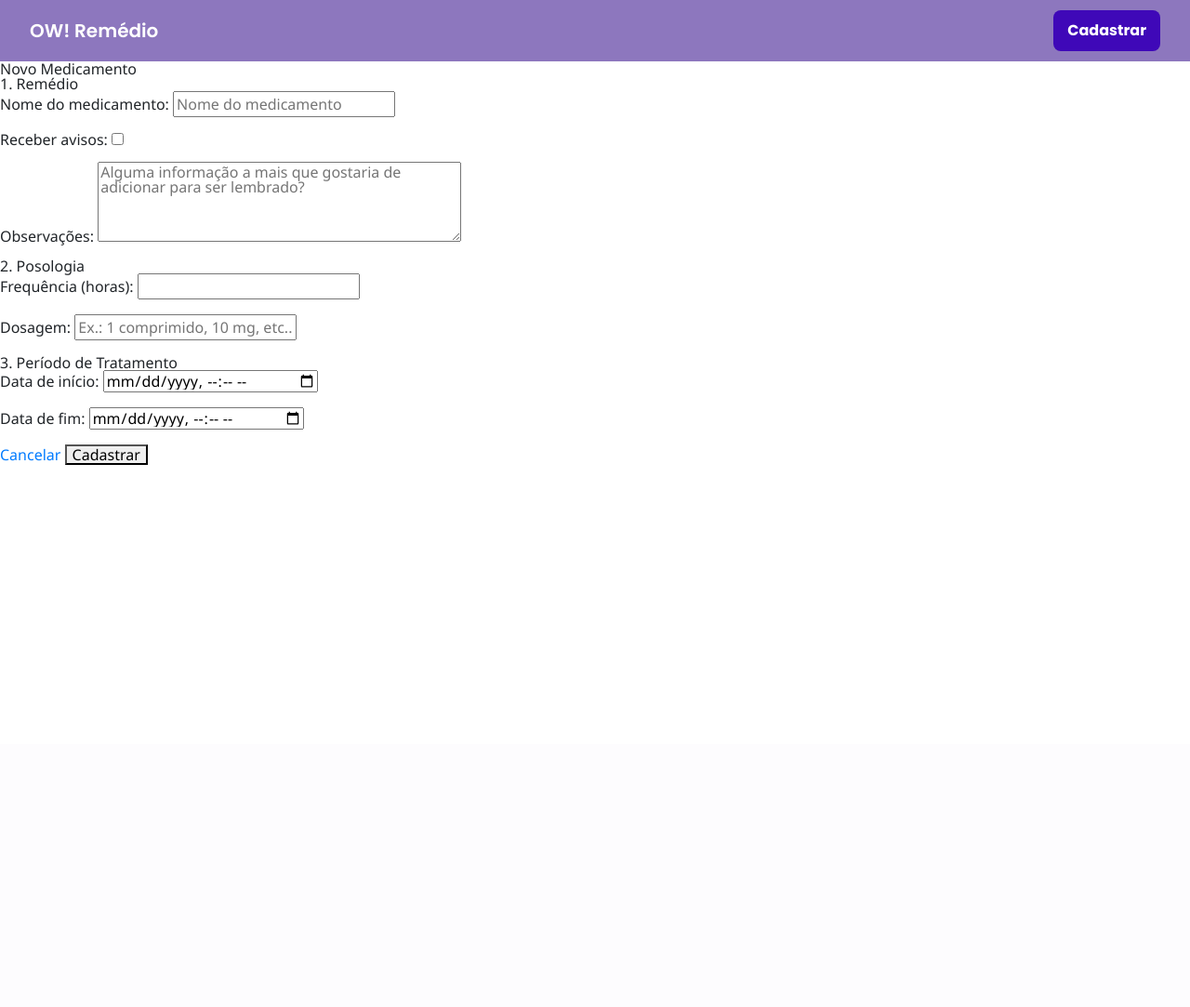
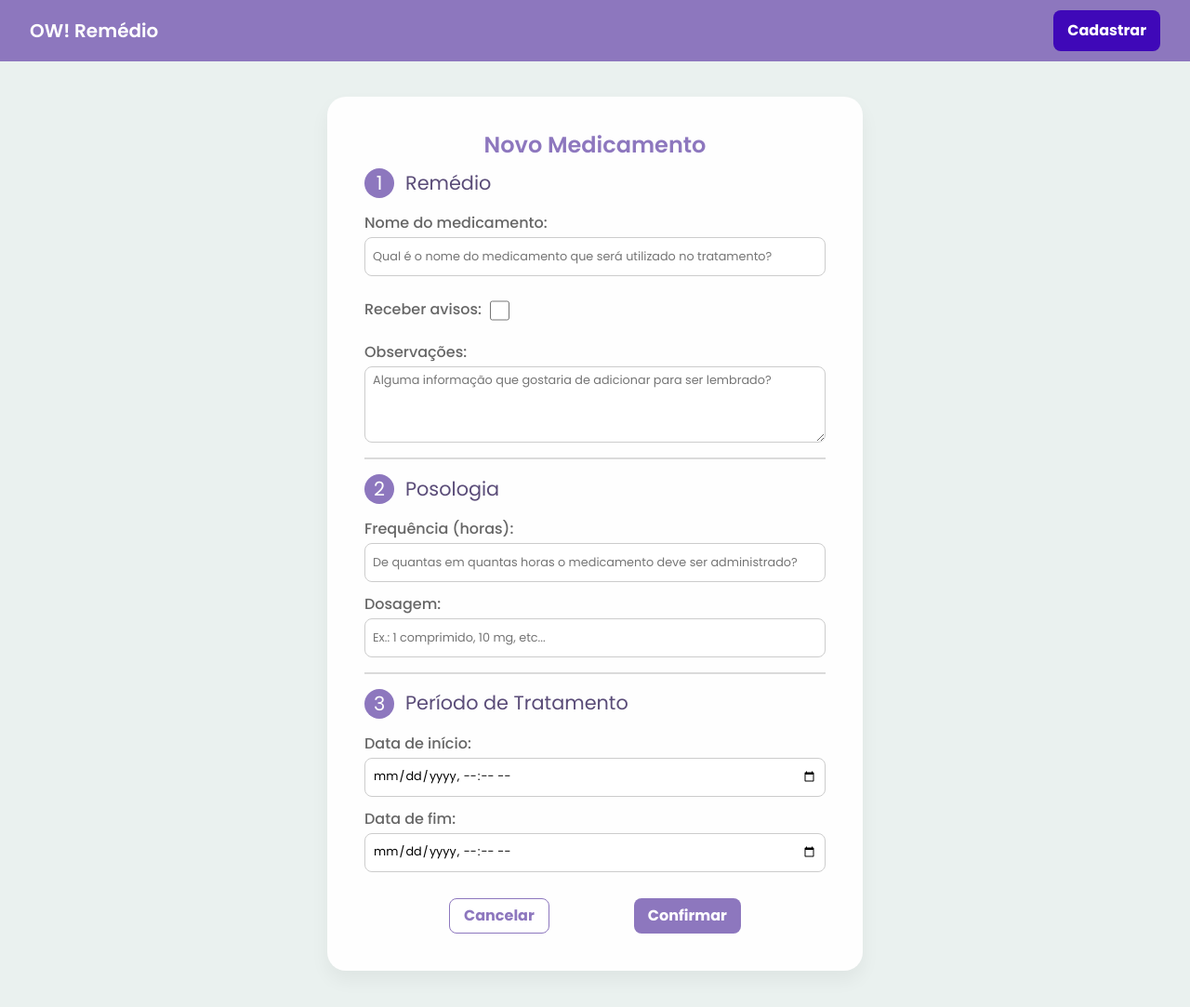
Before and after one commit to FredericoBaker/tp-engenharia-de-software, a Django app: page /registerMedication in a window 1280 px wide. Shown: the whole page at 93% size. Before the commit the page ends 500 px from the top, so only its background shows below. Run offline with Django 5.2, Linux system fonts and the light colour scheme; some libraries are stand-ins or nearby versions.

Commit message:
feat(medication): Adiciona estilização na tela de cadastro

```diff
--- a/main_app/forms.py
+++ b/main_app/forms.py
@@ -41,7 +41,7 @@ class CustomMedicationCreationForm(forms.ModelForm):
         help_text='Nome do medicamento que será utilizado no tratamento.',
         widget=forms.TextInput(
             attrs={
-                'placeholder': 'Nome do medicamento',
+                'placeholder': 'Qual é o nome do medicamento que será utilizado no tratamento?',
                 'title': 'Qual é o nome do medicamento que será utilizado no tratamento?',
             }
         )
@@ -56,6 +56,7 @@ class CustomMedicationCreationForm(forms.ModelForm):
             attrs={
                 'step': '0.5',
                 'title': 'De quantas em quantas horas o medicamento deve ser administrado?',
+                'Placeholder': 'De quantas em quantas horas o medicamento deve ser administrado?',
             }
         )
     )
@@ -117,7 +118,7 @@ class CustomMedicationCreationForm(forms.ModelForm):
             attrs={
                 'rows': 5,
                 'maxlength': 500,
-                'placeholder': 'Alguma informação a mais que gostaria de adicionar para ser lembrado?',
+                'placeholder': 'Alguma informação que gostaria de adicionar para ser lembrado?',
                 'title': 'Adicione qualquer informação que julgar importante sobre o tratamento para ser lembrado.',
             }
         )
--- /dev/null
+++ b/main_app/static/main_app/css/registerMedication.css
@@ -0,0 +1,132 @@
+body {
+    background-color: #eaf1ef;
+    font-family: Poppins;
+}
+
+#main-content {
+    display: flex;
+    flex-direction: column;
+    align-items: center;
+    justify-content: center;
+    background-color: #eaf1ef;
+    height: 100%;
+    padding-top: 3%;
+    padding-bottom: 3%;
+}
+
+#registration-form {
+    background-color: #FEFEFE;
+    border-radius: 20px;
+    width: 45vw;
+    padding: 2.5rem;
+    box-shadow: 0 10px 20px rgba(0, 0, 0, 0.05);
+    animation: fadeInAnimation 1s ease-in-out;
+}
+
+.title-h2 {
+    color: #8d77be;
+    text-align: center;
+    font-size: 1.5rem;
+    font-weight: 600;
+    margin-bottom: 0.8rem;
+}
+
+.section-title {
+    display: flex;
+    align-items: center;
+    color: #5A4C78;
+    font-size: 1.3rem;
+    margin-bottom: 1.2rem;
+}
+
+.section-title > span:first-of-type {
+    height: 32px;
+    width: 32px;
+    line-height: 32px;
+    background-color: #8D77BE;
+    color: #FEFEFE;
+    border-radius: 50%;
+    text-align: center;
+    display: inline-block;
+    margin-right: 12px;
+}
+
+#basic-info, #consumption {
+    border-bottom: 2px solid #DADADA;
+    margin-bottom: 1rem;
+}
+
+#consumption, #frequency {
+    margin-top: 1rem;
+}
+
+.form-group {
+    display: flex;
+    flex-direction: column;
+}
+
+.form-group > input, .form-group > textarea {
+    width: 100%;
+    padding: 8px;
+    border: 1px solid #ccc;
+    border-radius: 8px;
+    transition: border-color 0.3s;
+    margin-top: 0.3rem;
+    font-size: 0.8rem;
+    min-height: 42px;
+}
+
+.form-group > label {
+    font-size: 1rem;
+    margin-bottom: 2px;
+    color: #666;
+    font-weight: 500;
+}
+
+#notify-input-group {
+    flex-direction: row;
+    justify-content: left;
+    align-items: center;
+}
+
+#notify-input-group > input {
+    width: auto;
+    margin-left: 9px;
+    margin-top: 0px;
+    width: 21px;
+    height: 21px;
+}
+
+#confirmation-buttons {
+    display: flex;
+    flex-direction: row;
+    justify-content: space-evenly;
+}
+
+#submit-button {
+    background-color: #8D77BE;
+    color: white;
+    border: none;
+    padding: 10px 15px;
+    border-radius: 8px;
+    font-size: 16px;
+    cursor: pointer;
+    transition: background 0.3s;
+    margin-top: 0.8rem;
+    font-weight: bold;
+    font-size: 1rem;
+}
+
+#cancel-button {
+    background-color: white;
+    color: #8D77BE;
+    border: 1px solid #8D77BE;
+    padding: 10px 15px;
+    border-radius: 8px;
+    font-size: 16px;
+    cursor: pointer;
+    transition: background 0.3s;
+    margin-top: 0.8rem;
+    font-weight: bold;
+    font-size: 1rem;
+}
--- a/main_app/templates/main_app/registerMedication.html
+++ b/main_app/templates/main_app/registerMedication.html
@@ -1,27 +1,33 @@
 {% extends "main_app/layout.html" %}
 
+{% load static %}
+{% load livereload_tags%}
+
 {% block body %}
+    <link rel="stylesheet" href="{% static 'main_app/css/registerMedication.css' %}?v=1" />
 
-    <h2>Novo Medicamento</h2>
+    <div id="main-content">
 
-    <form action="{% url 'register_medication' %}" method="post">
+        <form id="registration-form" action="{% url 'register_medication' %}" method="post">
+            <h2 class="title-h2">Novo Medicamento</h2>
+
             {% csrf_token %}
             <div id="basic-info">
-            <h3 class="section-title"><span>1.</span> Remédio</h3>
+                <h3 class="section-title"><span>1</span> Remédio</h3>
 
-            <div class="form-group">
+                <div id="medication-name-input-group" class="form-group">
                     {{ form.name.label_tag }}
                     {{ form.name }}
                     {{ form.name.errors }}
                 </div>
 
-            <div class="form-group">
+                <div id="notify-input-group" class="form-group">
                     {{ form.notify.label_tag }}
                     {{ form.notify }}
                     {{ form.notify.errors }}
                 </div>
 
-            <div class="form-group">
+                <div id="observation-input-group" class="form-group">
                     {{ form.observations.label_tag }}
                     {{ form.observations }}
                     {{ form.observations.errors }}
@@ -29,15 +35,15 @@
             </div>
 
             <div id="consumption">
-            <h3 class="section-title"><span>2.</span> Posologia</h3>
+                <h3 class="section-title"><span>2</span> Posologia</h3>
 
-            <div class="form-group">
+                <div id="frequency-input-group" class="form-group">
                     {{ form.frequency.label_tag }}
                     {{ form.frequency }}
                     {{ form.frequency.errors }}
                 </div>
 
-            <div class="form-group">
+                <div id="dose-input-group" class="form-group">
                     {{ form.dose.label_tag }}
                     {{ form.dose }}
                     {{ form.dose.errors }}
@@ -45,25 +51,28 @@
             </div>
 
             <div id="frequency">
-            <h3 class="section-title"><span>3.</span> Período de Tratamento</h3>
+                <h3 class="section-title"><span>3</span> Período de Tratamento</h3>
 
-            <div class="form-group">
+                <div id="start-date-input-group" class="form-group">
                     {{ form.start_datetime.label_tag }}
                     {{ form.start_datetime }}
                     {{ form.start_datetime.errors }}
                 </div>
 
-            <div class="form-group">
+                <div id="end-date-input-group" class="form-group">
                     {{ form.end_datetime.label_tag }}
                     {{ form.end_datetime }}
                     {{ form.end_datetime.errors }}
                 </div>
             </div>
 
-        <a href="{% url 'index' %}">Cancelar</a>
-        <button type="submit">
-            Cadastrar
+            <div id="confirmation-buttons">
+                <a id="cancel-button" href="{% url 'index' %}">Cancelar</a>
+                <button id="submit-button" type="submit">
+                    Confirmar
                 </button>
+            </div>
         </form>
+    </div>
 
 {% endblock %}
```
Lines whose indentation alone changed are shown as unchanged.
